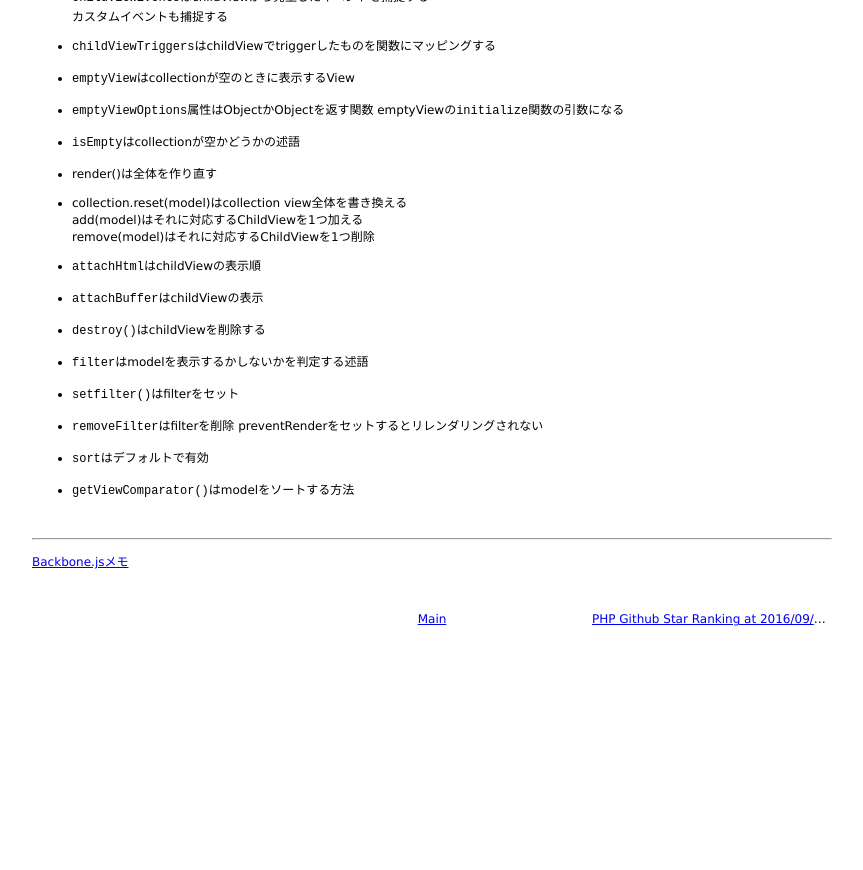
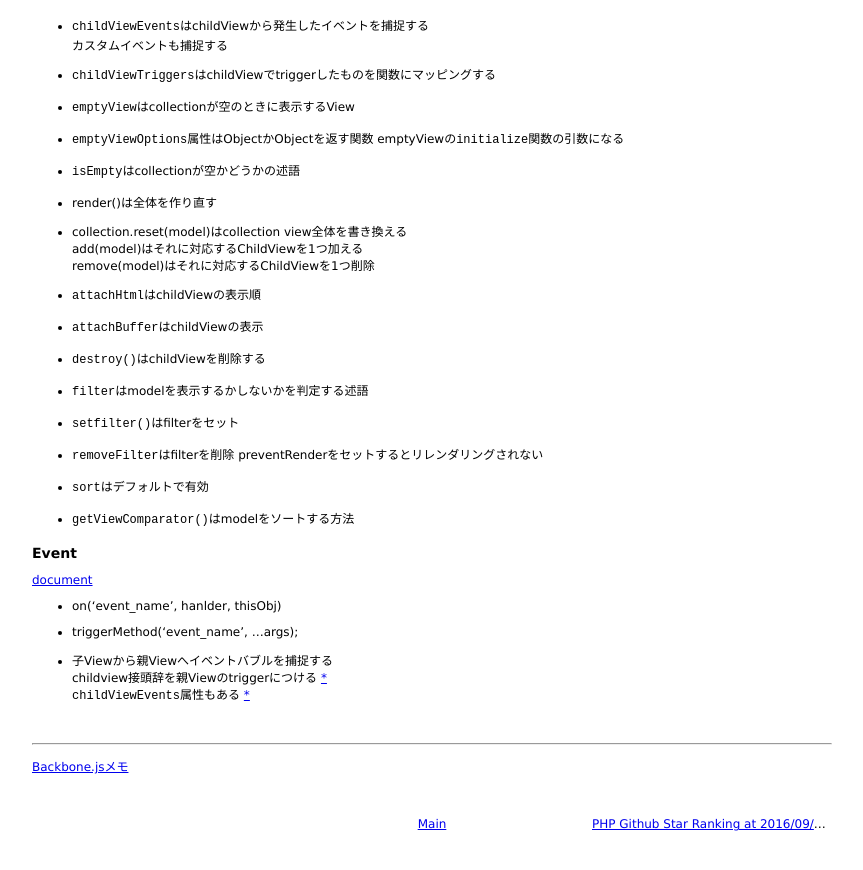
Before and after one commit to 38elements/38elements.github.com, a Jekyll site: the page built from _posts/2016-09-11-backbone_marionette.md, in a window 1280 px wide and 900 px high, scrolled down 1074 px. Shown: the top 870 px of the window, without its empty margins (208-1071 px from the left). Built offline with Jekyll 4.4.1, drawn with Linux system fonts in a browser that asks for light colours; before the commit the page ends 1769 px from its top, so only the background shows below that.

Commit message:
Update 2016-09-11-backbone_marionette.md

```diff
--- a/_posts/2016-09-11-backbone_marionette.md
+++ b/_posts/2016-09-11-backbone_marionette.md
@@ -8,7 +8,7 @@ title: Marionette.jsメモ
 
 * [extend()](http://marionettejs.com/docs/master/marionette.functions.html#marionetteextend)で継承したクラスを作成する
 
-
+* triggersはイベントの書き換え
 
 ### View
 
@@ -107,6 +107,38 @@ remove(model)はそれに対応するChildViewを1つ削除
 * `sort`はデフォルトで有効
 
 * `getViewComparator()`はmodelをソートする方法
+<br>
+
+### Event
+[document](http://marionettejs.com/docs/master/events.html)
+
+* on('event_name', hanlder, thisObj)
+
+* triggerMethod('event_name', ...args);
+
+* 子Viewから親Viewへイベントバブルを捕捉する
+childview接頭辞を親Viewのtriggerにつける [\*](http://marionettejs.com/docs/master/events.html#event-bubbling)
+`childViewEvents`属性もある [\*](http://marionettejs.com/docs/master/events.html#explicit-event-listeners)
+
+
+
+
+
+
+
+
+
+
+
+
+
+
+
+
+
+
+
+
 
 
 
```
